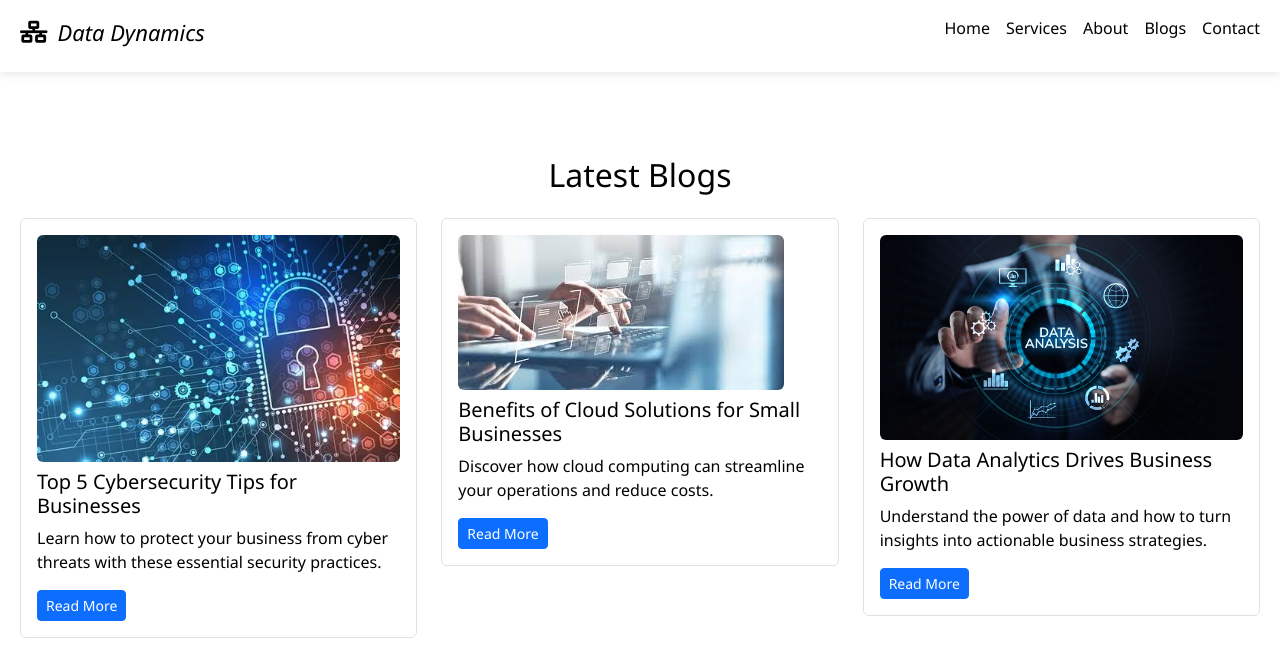
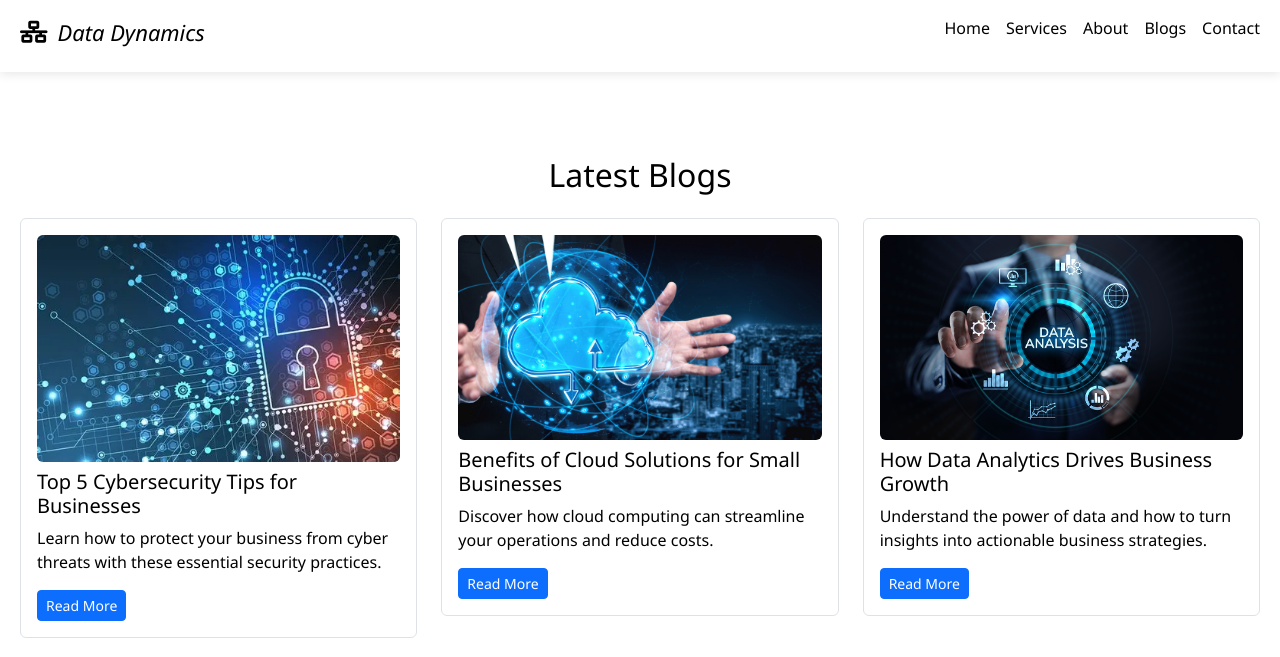
Before and after one commit to Onele-Nongindzi/Data-Dynamics-Technologies, a plain HTML site: page blogs.html in a window 1280 px wide. Shown: the top 657 px of the page. Drawn offline with nearby package versions, Linux system fonts and the light colour scheme.

Commit message:
change cloud blog image

```diff
--- a/blogs.html
+++ b/blogs.html
@@ -47,7 +47,7 @@
     <!-- Blog 2 -->
     <div class="col-md-4">
       <div class="blog-card p-3 border rounded">
-        <img src="./src/images/download.jfif" class="img-fluid mb-2 rounded" alt="Cloud Solutions">
+        <img src="./src/images/Rrr.jfif" class="img-fluid mb-2 rounded" alt="Cloud Solutions">
         <h5>Benefits of Cloud Solutions for Small Businesses</h5>
         <p>Discover how cloud computing can streamline your operations and reduce costs.</p>
         <a href="https://www.businessnewsdaily.com/4427-cloud-computing-small-business.html" class="btn btn-primary btn-sm">Read More</a>
```
Also changed, not shown: src/images/Rrr.jfif (added).
